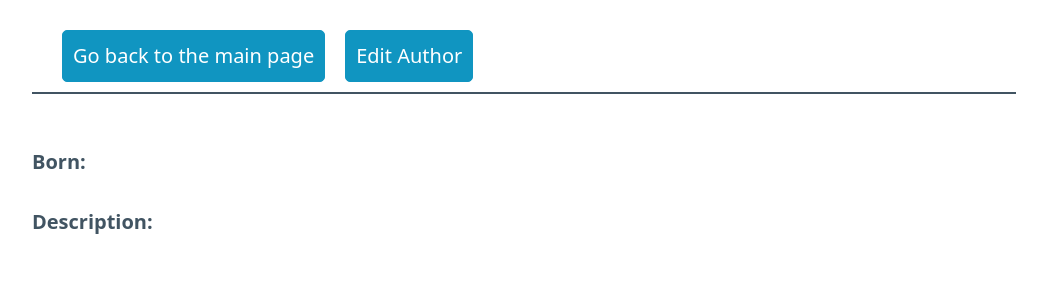
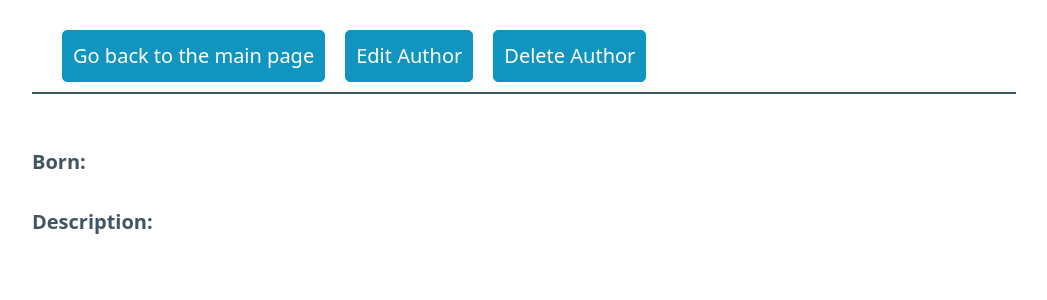
Before and after one commit to alex-nuclearboy/goit-python-web-hw10, a Django app: template quotes_project/quotesapp/templates/quotesapp/author_detail.html in a window 1280 px wide. Shown: the top 300 px of the page, without its empty margins (116-1163 px from the left). Run offline with Django 5.2, Linux system fonts and the light colour scheme; the template is opened without the code that fills it, so the values that code supplies are empty.

Commit message:
Add a button to delete the author

```diff
--- a/quotes_project/quotesapp/templates/quotesapp/author_detail.html
+++ b/quotes_project/quotesapp/templates/quotesapp/author_detail.html
@@ -4,6 +4,7 @@
     <ul>
         <li><a href="/quotesapp" role="button"> Go back to the main page </a></li>
         <li><a href="{% url 'quotesapp:edit_author' author.id %}" role="button"> Edit Author </a></li>
+        <li><a href="{% url 'quotesapp:delete_author' author.id %}" role="button"> Delete Author </a></li>
     </ul>
 </nav>
 
```
